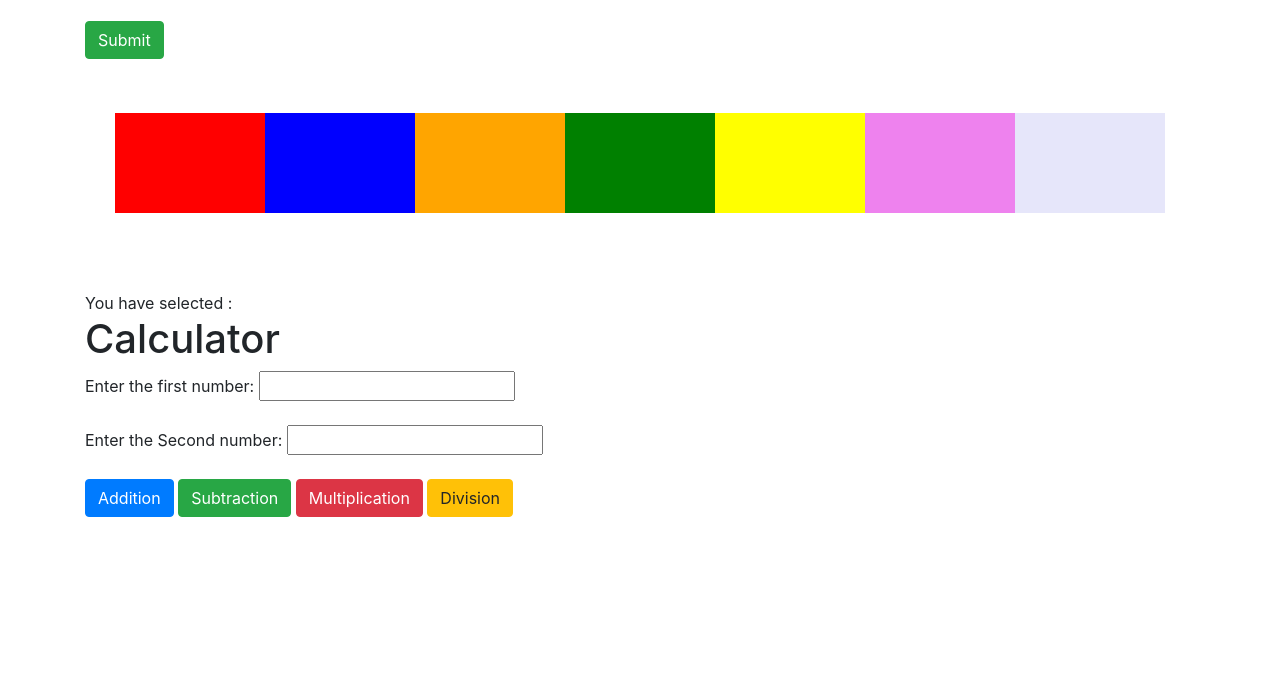
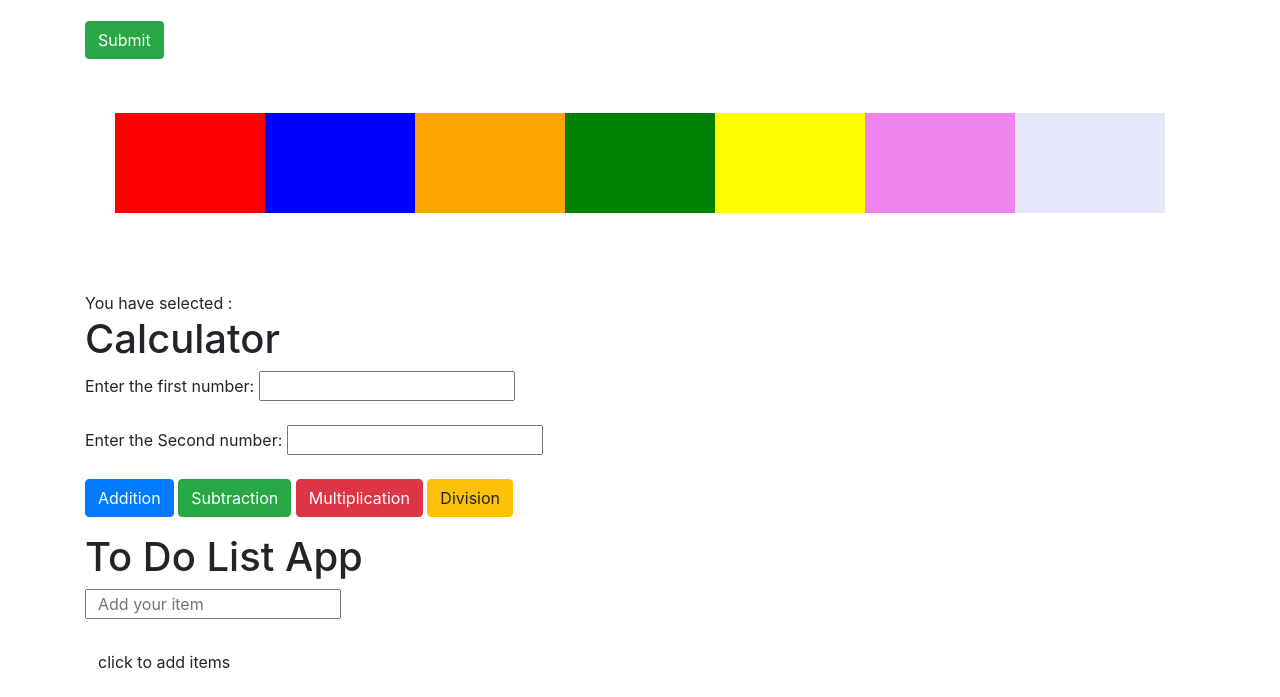
Before and after one commit to NunnaSindhu/DOM-basic-programs, a plain HTML site: page index.html in a window 1280 px wide. Shown: the part 393-1090 px from the top of the page. Before the commit the page ends 926 px from the top, so only its background shows below. Drawn offline with nearby package versions, Linux system fonts and the light colour scheme.

Commit message:
Update index.html

```diff
--- a/index.html
+++ b/index.html
@@ -60,6 +60,16 @@
            </form>
            <div id="output"></div>
        </div>
+
+    <div class="container">
+             <h1>To Do List App</h1>
+          <input type="text" class="itemname" placeholder="  Add your item"><br><br>
+            <button type="button" class="btn">click to add items</button>
+            <ol class="list">
+
+            </ol>
+
+         </div>
     <script src="index.js"></script>
 </body>
 </html>
```
